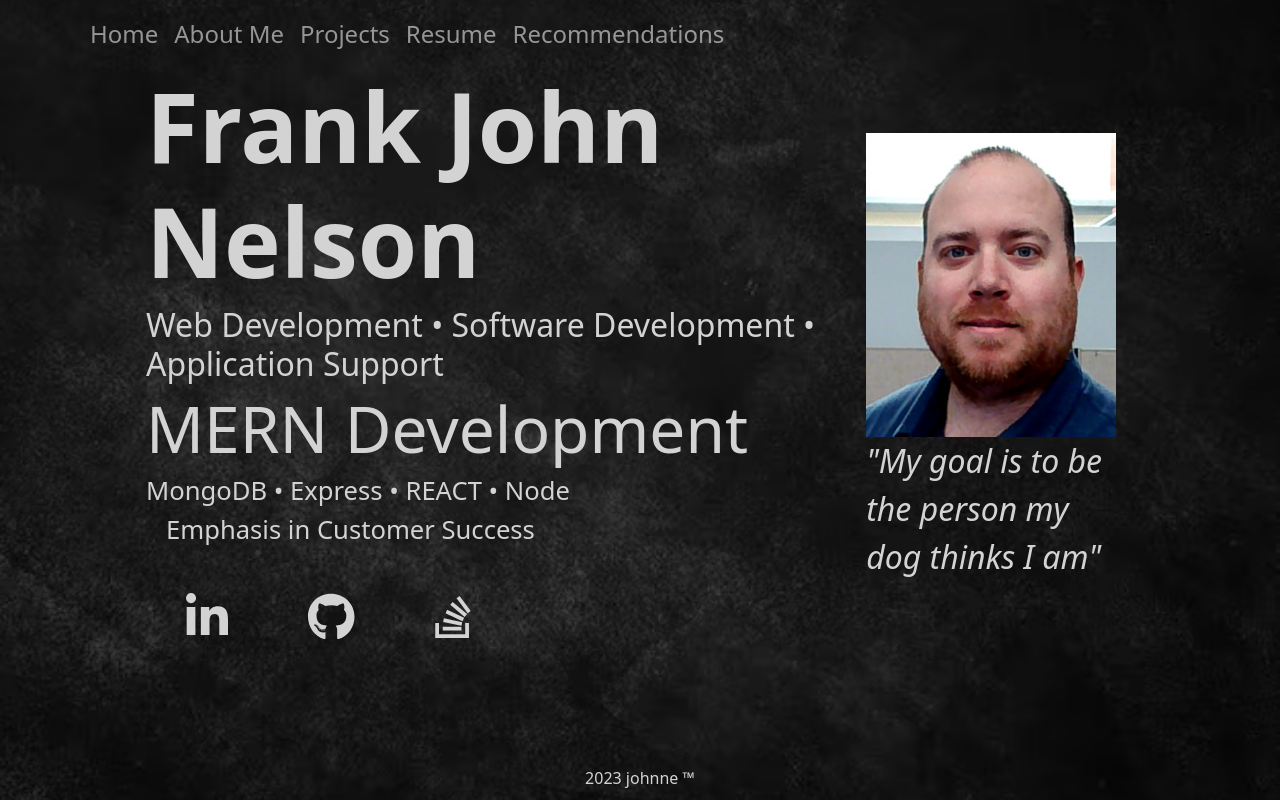
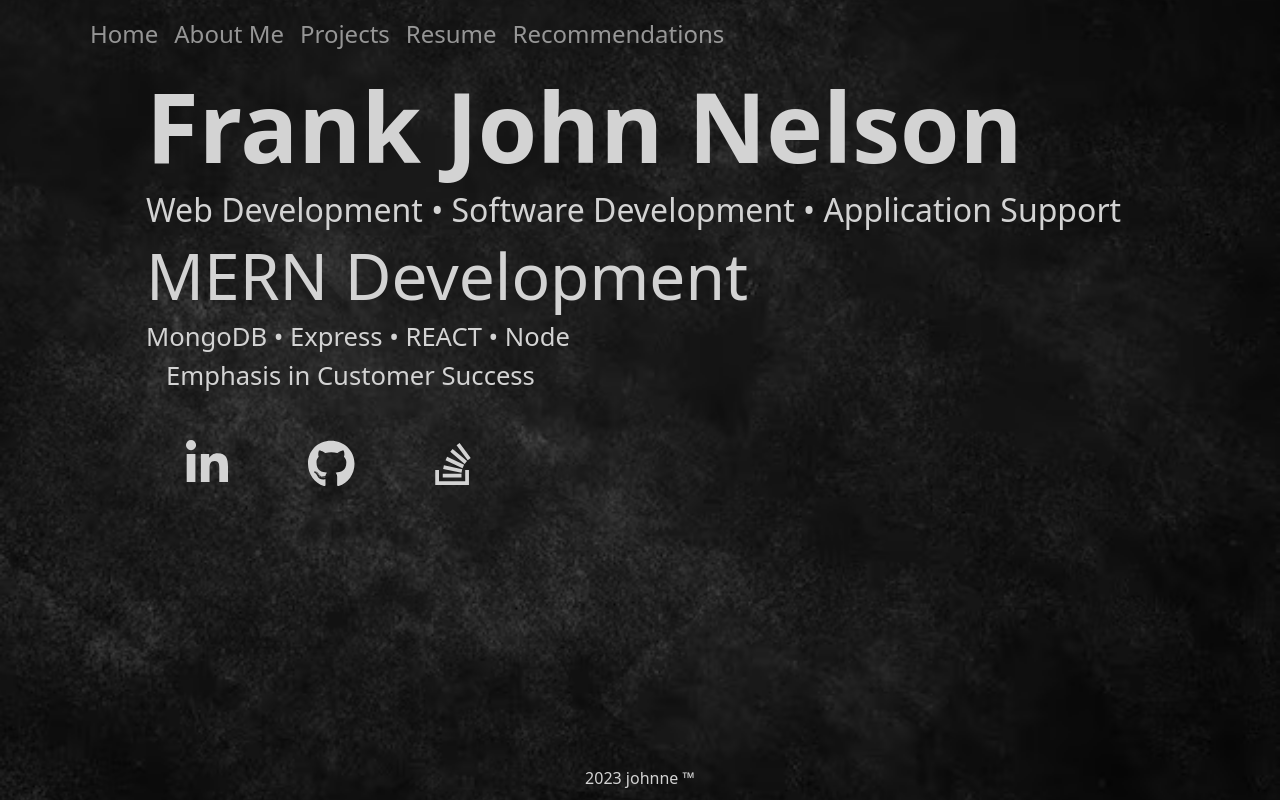
Before and after one commit to fjnelson/Portfolio-ace, a React (Create React App) app: page / in a window 1280 px wide. Built offline with nearby package versions, Linux system fonts and the light colour scheme.

Commit message:
updating home page

```diff
--- a/src/components/PortfolioMain.js
+++ b/src/components/PortfolioMain.js
@@ -1,7 +1,6 @@
 import React from 'react';
 import Icons from './PortfolioIcons';
 import './body.css';
-import me from './images/me.jpg';
 
 const Portfolio = () => {
   return (
@@ -30,10 +29,6 @@ const Portfolio = () => {
         </h3>
         <Icons />
       </div>
-      <div className='right-section'>
-        <img src={me} alt='Frank John Nelson' className='my-photo' />
-        <p className='quote'>"My goal is to be the person my dog thinks I am"</p>
-      </div>
     </div>
   );
 };
```
Also changed, not shown: src/components/images/me.jpg (deleted).
